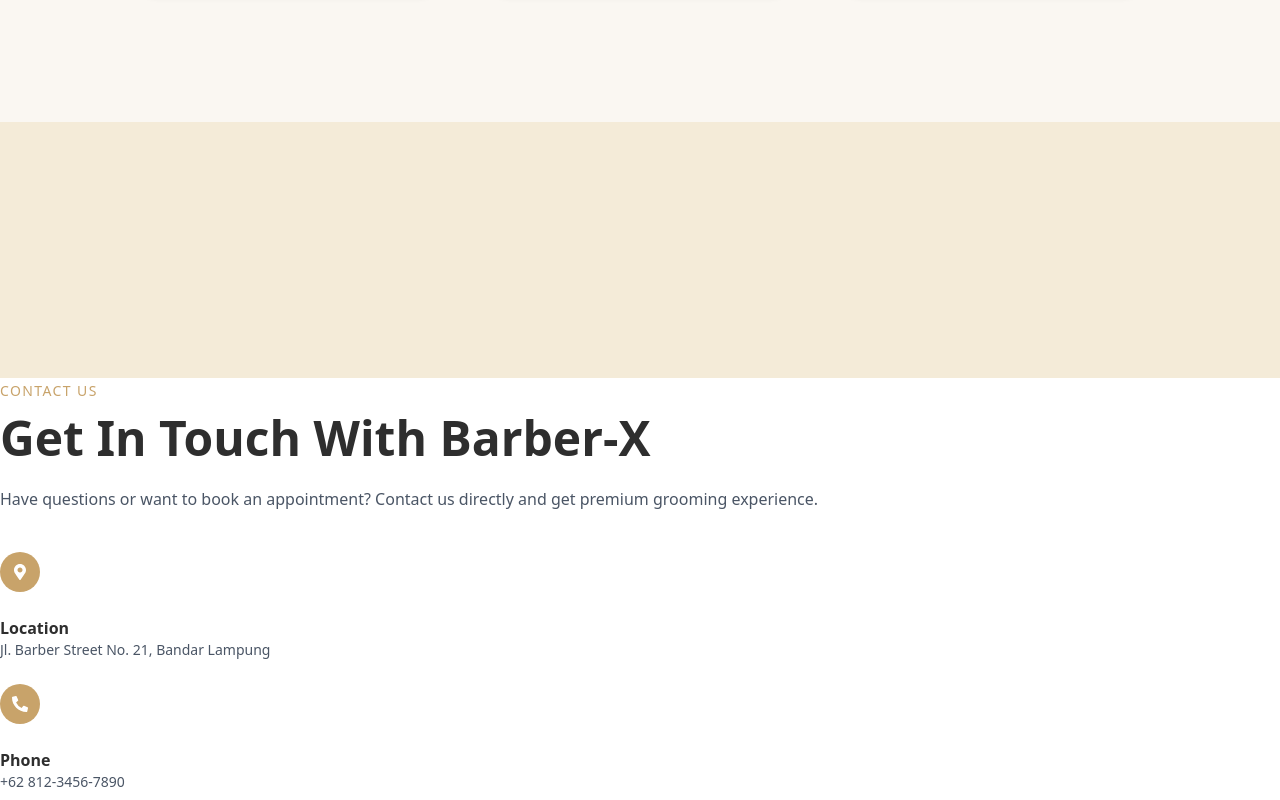
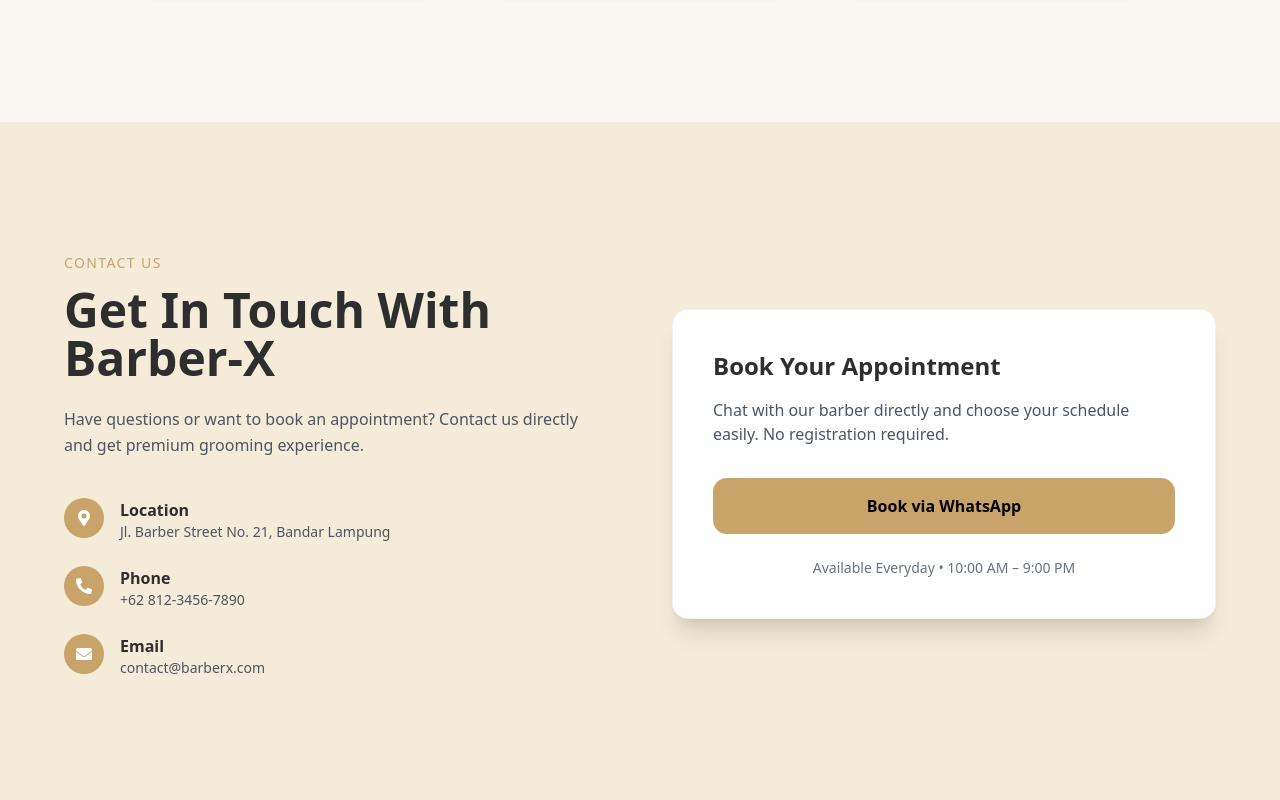
Before and after one commit to NaswaNovellia-23312014/Barber-x, a Next.js app in the folder web/: page / in a window 1280 px wide. Shown: the part 2500-3300 px from the top of the page. Built offline with nearby package versions, Linux system fonts and the light colour scheme.

Commit message:
Merapikan seluruh kode

```diff
--- a/web/src/app/(main)/page.tsx
+++ b/web/src/app/(main)/page.tsx
@@ -152,10 +152,9 @@
         </div>
       </section>
       {/* ================= CONTACT ================= */}
-      <section
-        id="contact"
-        className="w-full bg-[#F4EBD8] px-6 md:px-16 py-32"
-      ></section>
+      <section id="contact" className="w-full bg-[#F4EBD8] px-6 md:px-16 py-32">
+        <div className="max-w-6xl mx-auto grid grid-cols-1 md:grid-cols-2 gap-16 items-center">
+          {/* LEFT */}
           <div>
             <span className="text-sm tracking-widest text-[#C8A36A] uppercase">
               Contact Us
@@ -166,15 +165,15 @@
             </h2>
 
             <p className="text-gray-600 mb-10 leading-relaxed">
-          Have questions or want to book an appointment? Contact us directly and
-          get premium grooming experience.
+              Have questions or want to book an appointment? Contact us directly
+              and get premium grooming experience.
             </p>
+
             <div className="space-y-6">
               {/* Location */}
               <div className="flex items-start gap-4">
                 <div className="w-10 h-10 rounded-full bg-[#C8A36A] flex items-center justify-center text-white">
                   <FaMapMarkerAlt />
-            </div>
                 </div>
                 <div>
                   <h4 className="font-semibold text-[#2E2E2E]">Location</h4>
@@ -182,21 +181,23 @@
                     Jl. Barber Street No. 21, Bandar Lampung
                   </p>
                 </div>
+              </div>
+
               {/* Phone */}
               <div className="flex items-start gap-4">
                 <div className="w-10 h-10 rounded-full bg-[#C8A36A] flex items-center justify-center text-white">
                   <FaPhoneAlt />
                 </div>
-          </div>
                 <div>
                   <h4 className="font-semibold text-[#2E2E2E]">Phone</h4>
                   <p className="text-gray-600 text-sm">+62 812-3456-7890</p>
                 </div>
+              </div>
+
               {/* Email */}
               <div className="flex items-start gap-4">
                 <div className="w-10 h-10 rounded-full bg-[#C8A36A] flex items-center justify-center text-white">
                   <FaEnvelope />
-            </div>
                 </div>
                 <div>
                   <h4 className="font-semibold text-[#2E2E2E]">Email</h4>
@@ -204,16 +205,19 @@
                 </div>
               </div>
             </div>
+          </div>
+
           {/* RIGHT – WHATSAPP CARD */}
           <div className="bg-white rounded-2xl shadow-xl p-10 border border-black/5">
             <h3 className="text-2xl font-bold text-[#2E2E2E] mb-4">
               Book Your Appointment
             </h3>
-      </div>
+
             <p className="text-gray-600 mb-8">
               Chat with our barber directly and choose your schedule easily. No
               registration required.
             </p>
+
             <a
               href="https://wa.me/6281234567890"
               target="_blank"
@@ -221,9 +225,13 @@
             >
               Book via WhatsApp
             </a>
+
             <div className="mt-6 text-sm text-gray-500 text-center">
               Available Everyday • 10:00 AM – 9:00 PM
             </div>
           </div>
+        </div>
+      </section>
+    </div>
   );
 }
```
Lines whose indentation alone changed are shown as unchanged.
